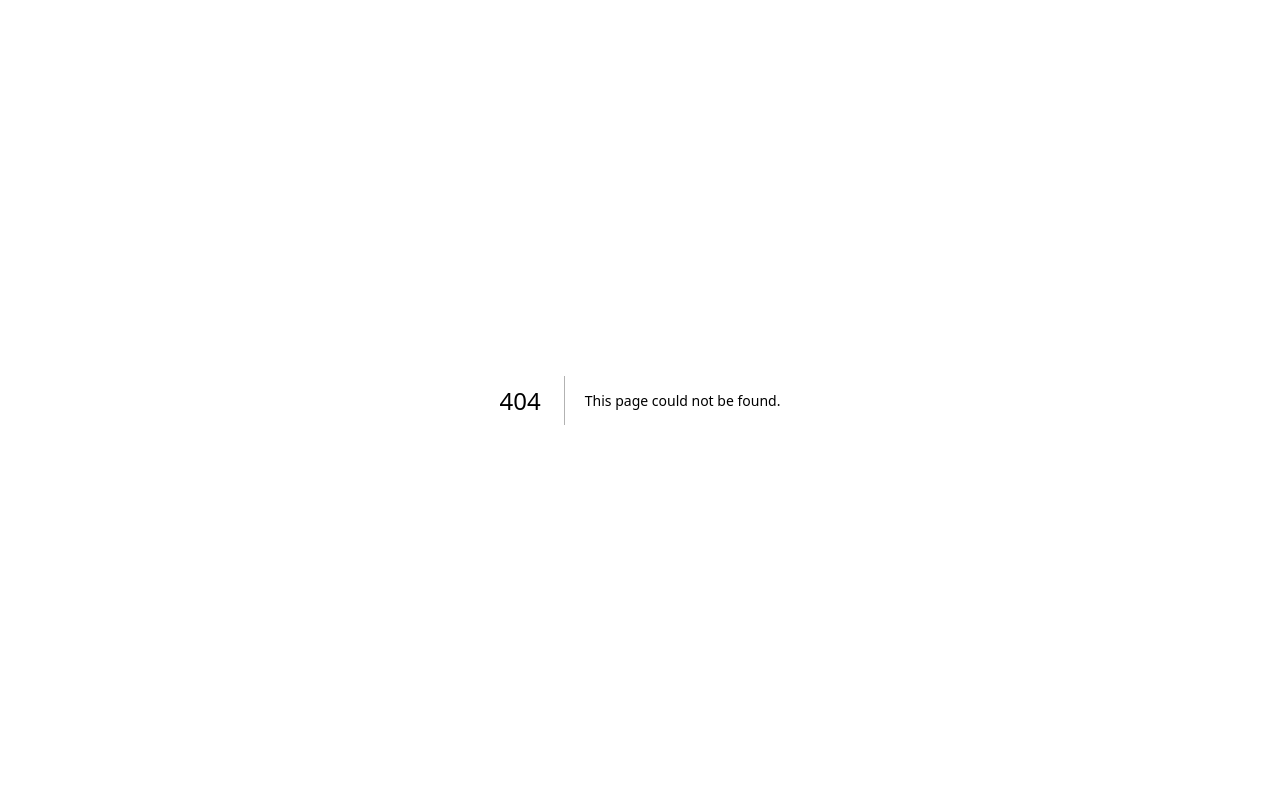
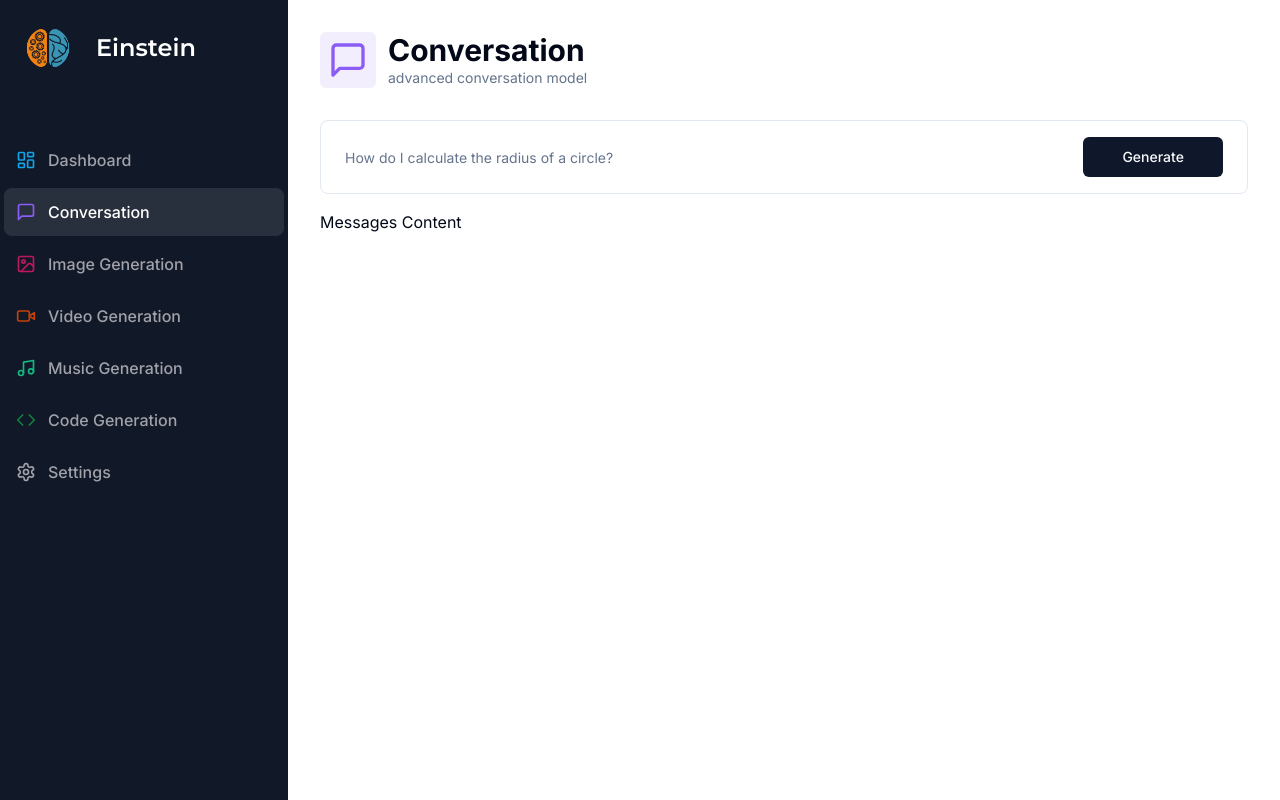
Before and after one commit to diegofcn/ai-plattform, a Next.js app: page /conversation in a window 1280 px wide. Before the commit this address had no page. Built offline with nearby package versions, Linux system fonts and the light colour scheme.

Commit message:
Conversation page

```diff
--- /dev/null
+++ b/app/(dashboard)/(routes)/conversation/contants.ts
@@ -0,0 +1,7 @@
+import * as z from "zod";
+
+export const formSchema = z.object({
+    prompt: z.string().min(1, {
+        message: "Prompt is required",
+    })
+})
--- /dev/null
+++ b/app/(dashboard)/(routes)/conversation/page.tsx
@@ -0,0 +1,69 @@
+"use client"
+
+import * as z from "zod";
+import Heading from "@/components/Heading";
+import { MessageSquare } from "lucide-react";
+import { useForm } from "react-hook-form";
+import { formSchema } from "./contants";
+import { zodResolver } from "@hookform/resolvers/zod";
+import { Form, FormControl, FormField, FormItem } from "@/components/ui/form";
+import { Input } from "@/components/ui/input";
+import { Button } from "@/components/ui/button";
+
+const ConversationPage = () => {
+    const form = useForm<z.infer<typeof formSchema>>({
+        resolver: zodResolver(formSchema),
+        defaultValues: {
+            prompt: ""
+        }
+    });
+
+    const isLoading = form.formState.isSubmitting;
+
+    const onSubmit = async (values: z.infer<typeof formSchema>) => {
+        console.log(values)
+
+    }
+
+    return (
+        <div>
+            <Heading
+            title="Conversation"
+            description="advanced conversation model"
+            icon={MessageSquare}
+            iconColor="text-violet-500"
+            bgColor="bg-violet-500/10"/>
+            <div className="px-4 lg:px-8">
+                <div>
+                    <Form {...form}>
+                        <form onSubmit={form.handleSubmit(onSubmit)}
+                        className="rounded-lg border w-full p-4 px-3 md:px-6 focus-within:shadow-sm grid grid-cols-12 gap-2"
+                        >
+                            <FormField name="prompt" render={({ field }) => (
+                                <FormItem className="col-span-12 lg:col-span-10">
+                                    <FormControl className="m-0 p-0">
+                                        <Input
+                                        className="border-0 outline-none focus-visible:ring-0 focus-visible:ring-transparent"
+                                        disabled={isLoading} placeholder="How do I calculate the radius of a circle?"
+                                        {...field}
+                                        />
+                                    </FormControl>
+                                </FormItem>
+                            )}
+                            />
+                            <Button className="col-span-12 lg:col-span-2 w-full" disabled={isLoading}>
+                                Generate
+                            </Button>
+                        </form>
+                    </Form>
+                </div>
+                <div className="space-y-4 mt-4">
+                    Messages Content
+
+                </div>
+            </div>
+        </div>
+    );
+}
+
+export default ConversationPage;
--- /dev/null
+++ b/components/Heading.tsx
@@ -0,0 +1,36 @@
+import { cn } from "@/lib/utils";
+import { LucideIcon } from "lucide-react";
+
+interface HeadingProps {
+    title: string;
+    description: string;
+    icon: LucideIcon;
+    iconColor?: string;
+    bgColor?: string;
+}
+
+const Heading = ({
+    title,
+    description,
+    icon: Icon,
+    iconColor,
+    bgColor
+}: HeadingProps) => {
+    return (
+            <div className="px-4 lg:px-8 flex items-center gap-x-3 mb-8">
+                <div className={cn("p-2 w-fit rounded-md", bgColor)}>
+                    <Icon className={cn("w-10 h-10", iconColor)}/>
+                </div>
+                    <div>
+                    <h2 className="text-3xl font-bold">
+                        {title}
+                    </h2>
+                    <p className="text-sm text-muted-foreground">
+                        {description}
+                    </p>
+                </div>
+            </div>
+    );
+}
+
+export default Heading;
--- /dev/null
+++ b/components/ui/form.tsx
@@ -0,0 +1,176 @@
+import * as React from "react"
+import * as LabelPrimitive from "@radix-ui/react-label"
+import { Slot } from "@radix-ui/react-slot"
+import {
+  Controller,
+  ControllerProps,
+  FieldPath,
+  FieldValues,
+  FormProvider,
+  useFormContext,
+} from "react-hook-form"
+
+import { cn } from "@/lib/utils"
+import { Label } from "@/components/ui/label"
+
+const Form = FormProvider
+
+type FormFieldContextValue<
+  TFieldValues extends FieldValues = FieldValues,
+  TName extends FieldPath<TFieldValues> = FieldPath<TFieldValues>
+> = {
+  name: TName
+}
+
+const FormFieldContext = React.createContext<FormFieldContextValue>(
+  {} as FormFieldContextValue
+)
+
+const FormField = <
+  TFieldValues extends FieldValues = FieldValues,
+  TName extends FieldPath<TFieldValues> = FieldPath<TFieldValues>
+>({
+  ...props
+}: ControllerProps<TFieldValues, TName>) => {
+  return (
+    <FormFieldContext.Provider value={{ name: props.name }}>
+      <Controller {...props} />
+    </FormFieldContext.Provider>
+  )
+}
+
+const useFormField = () => {
+  const fieldContext = React.useContext(FormFieldContext)
+  const itemContext = React.useContext(FormItemContext)
+  const { getFieldState, formState } = useFormContext()
+
+  const fieldState = getFieldState(fieldContext.name, formState)
+
+  if (!fieldContext) {
+    throw new Error("useFormField should be used within <FormField>")
+  }
+
+  const { id } = itemContext
+
+  return {
+    id,
+    name: fieldContext.name,
+    formItemId: `${id}-form-item`,
+    formDescriptionId: `${id}-form-item-description`,
+    formMessageId: `${id}-form-item-message`,
+    ...fieldState,
+  }
+}
+
+type FormItemContextValue = {
+  id: string
+}
+
+const FormItemContext = React.createContext<FormItemContextValue>(
+  {} as FormItemContextValue
+)
+
+const FormItem = React.forwardRef<
+  HTMLDivElement,
+  React.HTMLAttributes<HTMLDivElement>
+>(({ className, ...props }, ref) => {
+  const id = React.useId()
+
+  return (
+    <FormItemContext.Provider value={{ id }}>
+      <div ref={ref} className={cn("space-y-2", className)} {...props} />
+    </FormItemContext.Provider>
+  )
+})
+FormItem.displayName = "FormItem"
+
+const FormLabel = React.forwardRef<
+  React.ElementRef<typeof LabelPrimitive.Root>,
+  React.ComponentPropsWithoutRef<typeof LabelPrimitive.Root>
+>(({ className, ...props }, ref) => {
+  const { error, formItemId } = useFormField()
+
+  return (
+    <Label
+      ref={ref}
+      className={cn(error && "text-destructive", className)}
+      htmlFor={formItemId}
+      {...props}
+    />
+  )
+})
+FormLabel.displayName = "FormLabel"
+
+const FormControl = React.forwardRef<
+  React.ElementRef<typeof Slot>,
+  React.ComponentPropsWithoutRef<typeof Slot>
+>(({ ...props }, ref) => {
+  const { error, formItemId, formDescriptionId, formMessageId } = useFormField()
+
+  return (
+    <Slot
+      ref={ref}
+      id={formItemId}
+      aria-describedby={
+        !error
+          ? `${formDescriptionId}`
+          : `${formDescriptionId} ${formMessageId}`
+      }
+      aria-invalid={!!error}
+      {...props}
+    />
+  )
+})
+FormControl.displayName = "FormControl"
+
+const FormDescription = React.forwardRef<
+  HTMLParagraphElement,
+  React.HTMLAttributes<HTMLParagraphElement>
+>(({ className, ...props }, ref) => {
+  const { formDescriptionId } = useFormField()
+
+  return (
+    <p
+      ref={ref}
+      id={formDescriptionId}
+      className={cn("text-sm text-muted-foreground", className)}
+      {...props}
+    />
+  )
+})
+FormDescription.displayName = "FormDescription"
+
+const FormMessage = React.forwardRef<
+  HTMLParagraphElement,
+  React.HTMLAttributes<HTMLParagraphElement>
+>(({ className, children, ...props }, ref) => {
+  const { error, formMessageId } = useFormField()
+  const body = error ? String(error?.message) : children
+
+  if (!body) {
+    return null
+  }
+
+  return (
+    <p
+      ref={ref}
+      id={formMessageId}
+      className={cn("text-sm font-medium text-destructive", className)}
+      {...props}
+    >
+      {body}
+    </p>
+  )
+})
+FormMessage.displayName = "FormMessage"
+
+export {
+  useFormField,
+  Form,
+  FormItem,
+  FormLabel,
+  FormControl,
+  FormDescription,
+  FormMessage,
+  FormField,
+}
--- /dev/null
+++ b/components/ui/input.tsx
@@ -0,0 +1,25 @@
+import * as React from "react"
+
+import { cn } from "@/lib/utils"
+
+export interface InputProps
+  extends React.InputHTMLAttributes<HTMLInputElement> {}
+
+const Input = React.forwardRef<HTMLInputElement, InputProps>(
+  ({ className, type, ...props }, ref) => {
+    return (
+      <input
+        type={type}
+        className={cn(
+          "flex h-10 w-full rounded-md border border-input bg-background px-3 py-2 text-sm ring-offset-background file:border-0 file:bg-transparent file:text-sm file:font-medium placeholder:text-muted-foreground focus-visible:outline-none focus-visible:ring-2 focus-visible:ring-ring focus-visible:ring-offset-2 disabled:cursor-not-allowed disabled:opacity-50",
+          className
+        )}
+        ref={ref}
+        {...props}
+      />
+    )
+  }
+)
+Input.displayName = "Input"
+
+export { Input }
--- /dev/null
+++ b/components/ui/label.tsx
@@ -0,0 +1,26 @@
+"use client"
+
+import * as React from "react"
+import * as LabelPrimitive from "@radix-ui/react-label"
+import { cva, type VariantProps } from "class-variance-authority"
+
+import { cn } from "@/lib/utils"
+
+const labelVariants = cva(
+  "text-sm font-medium leading-none peer-disabled:cursor-not-allowed peer-disabled:opacity-70"
+)
+
+const Label = React.forwardRef<
+  React.ElementRef<typeof LabelPrimitive.Root>,
+  React.ComponentPropsWithoutRef<typeof LabelPrimitive.Root> &
+    VariantProps<typeof labelVariants>
+>(({ className, ...props }, ref) => (
+  <LabelPrimitive.Root
+    ref={ref}
+    className={cn(labelVariants(), className)}
+    {...props}
+  />
+))
+Label.displayName = LabelPrimitive.Root.displayName
+
+export { Label }
--- a/package.json
+++ b/package.json
@@ -10,7 +10,9 @@
   },
   "dependencies": {
     "@clerk/nextjs": "^4.23.3",
+    "@hookform/resolvers": "^3.3.1",
     "@radix-ui/react-dialog": "^1.0.4",
+    "@radix-ui/react-label": "^2.0.2",
     "@radix-ui/react-slot": "^1.0.2",
     "@types/node": "20.5.7",
     "@types/react": "18.2.21",
@@ -25,9 +27,11 @@
     "postcss": "8.4.29",
     "react": "18.2.0",
     "react-dom": "18.2.0",
+    "react-hook-form": "^7.45.4",
     "tailwind-merge": "^1.14.0",
     "tailwindcss": "3.3.3",
     "tailwindcss-animate": "^1.0.7",
-    "typescript": "5.2.2"
+    "typescript": "5.2.2",
+    "zod": "^3.22.2"
   }
 }
```
Also changed, not shown: 1 other file (tests, documents, lock files or other folders).
